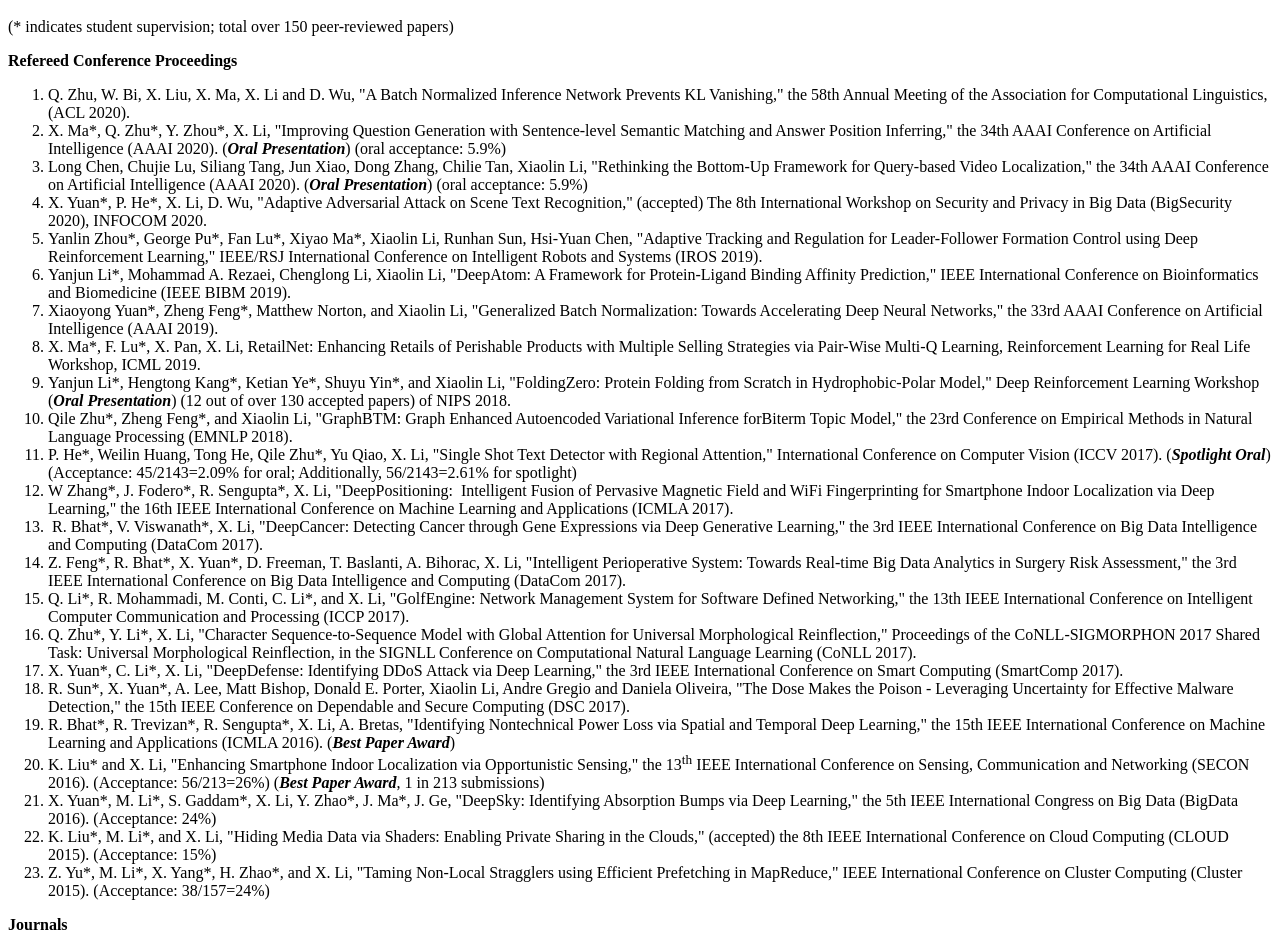
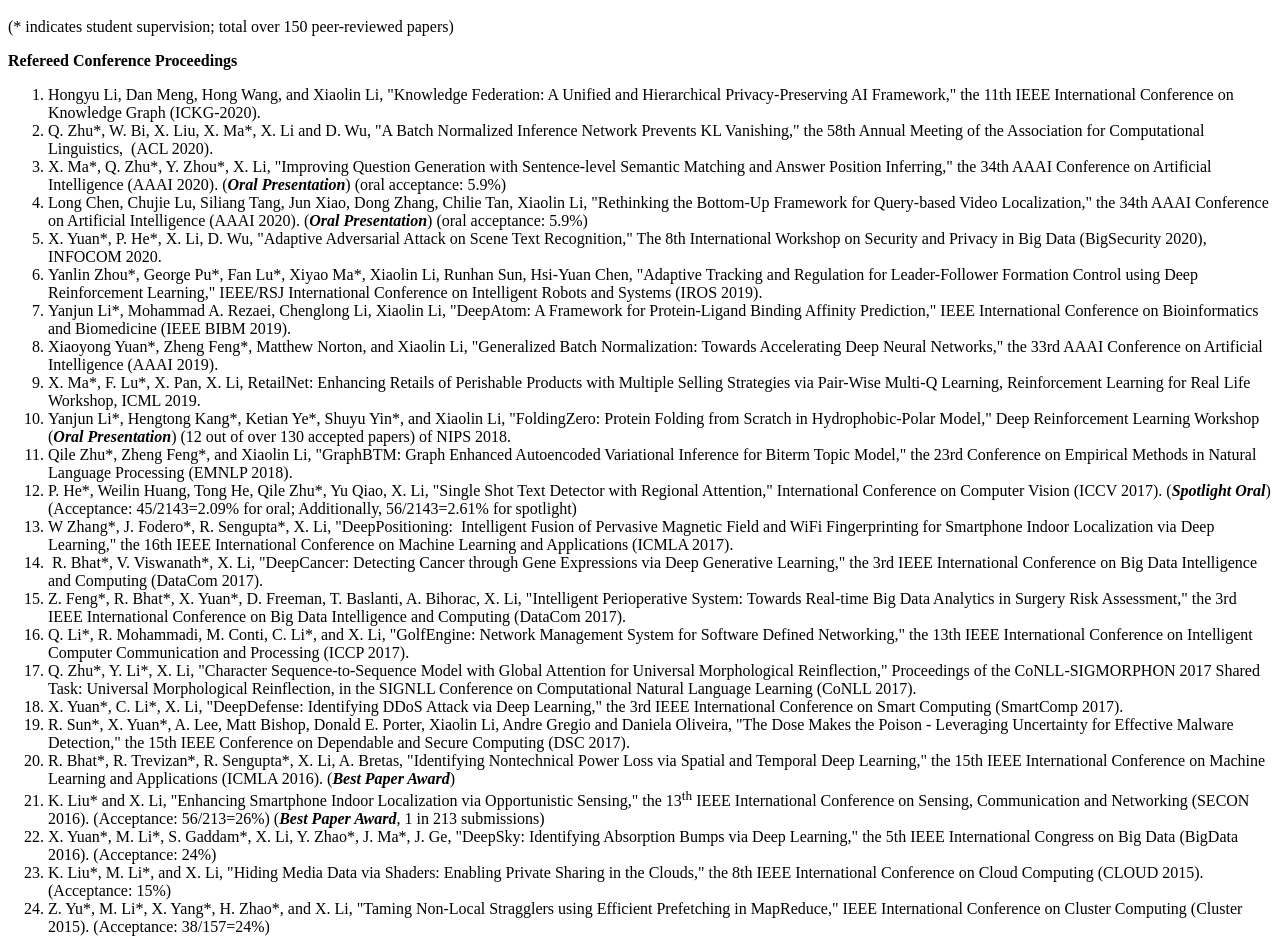
Before and after one commit to cognization/andyli, a plain HTML site: page recent-publications.html in a window 1280 px wide. Shown: the part 49-987 px from the top of the page. Drawn offline with Linux system fonts and the light colour scheme.

Commit message:
ICKG 2020

```diff
--- a/recent-publications.html
+++ b/recent-publications.html
@@ -12,7 +12,10 @@
     </p>
     <p><b>Refereed Conference Proceedings</b></p>
     <ol>
-      <li>Q. Zhu, W. Bi, X. Liu, X. Ma, X. Li and D. Wu, "A Batch Normalized
+      <li>Hongyu Li, Dan Meng, Hong Wang, and Xiaolin Li, "Knowledge Federation:
+        A Unified and Hierarchical Privacy-Preserving AI Framework," the 11th
+        IEEE International Conference on Knowledge Graph (ICKG-2020).</li>
+      <li>Q. Zhu*, W. Bi, X. Liu, X. Ma*, X. Li and D. Wu, "A Batch Normalized
         Inference Network Prevents KL Vanishing," the 58th Annual Meeting of the
         Association for Computational Linguistics,&nbsp; (ACL 2020).</li>
       <li>X. Ma*, Q. Zhu*, Y. Zhou*, X. Li, "Improving Question Generation with
@@ -26,8 +29,8 @@
         2020). (<b style="mso-bidi-font-weight:normal"><i style="mso-bidi-font-style:normal">Oral
             Presentation</i></b>) (oral acceptance: 5.9%)</li>
       <li>X. Yuan*, P. He*, X. Li, D. Wu, "Adaptive Adversarial Attack on Scene
-        Text Recognition," (accepted) The 8th International Workshop on Security
-        and Privacy in Big Data (BigSecurity 2020), INFOCOM 2020.</li>
+        Text Recognition," The 8th International Workshop on Security and
+        Privacy in Big Data (BigSecurity 2020), INFOCOM 2020.</li>
       <li>Yanlin Zhou<span style="mso-bidi-font-family:
 Arial;color:black">*</span>, George Pu<span style="mso-bidi-font-family:Arial;
 color:black">*</span>, Fan Lu<span style="mso-bidi-font-family:Arial;
@@ -56,7 +59,7 @@
             Presentation</i></b>) (12 out of over 130 accepted papers) of NIPS
         2018.<o:p></o:p></li>
       <li>Qile Zhu*, Zheng Feng*, and Xiaolin Li, "GraphBTM: Graph Enhanced
-        Autoencoded Variational Inference forBiterm Topic Model," the 23rd
+        Autoencoded Variational Inference for Biterm Topic Model," the 23rd
         Conference on Empirical Methods in Natural Language Processing (EMNLP
         2018).<o:p></o:p></li>
       <li>P. He*, Weilin Huang, Tong He, Qile Zhu*, Yu Qiao, X. Li, "Single Shot
@@ -116,9 +119,9 @@
           2016). (Acceptance: 24%)<o:p></o:p></span></li>
       <li><span style="mso-bidi-font-size:9.0pt;
 mso-bidi-font-family:Arial;color:black;">K. Liu*, M. Li*, and X. Li, "Hiding
-          Media Data via Shaders: Enabling Private Sharing in the Clouds,"
-          (accepted) the 8th IEEE International Conference on Cloud Computing
-          (CLOUD 2015). (Acceptance: 15%)<o:p></o:p></span></li>
+          Media Data via Shaders: Enabling Private Sharing in the Clouds," the
+          8th IEEE International Conference on Cloud Computing (CLOUD 2015).
+          (Acceptance: 15%)<o:p></o:p></span></li>
       <li><span style="mso-bidi-font-size:9.0pt;
 mso-bidi-font-family:Arial;color:black;">Z. Yu*, M. Li*, X. Yang*, H. Zhao*, and
           X. Li, "Taming Non-Local Stragglers using Efficient Prefetching in
@@ -171,7 +174,7 @@
 "><o:p></o:p></span></li>
       <li><span style="mso-bidi-font-family:Arial;
 color:black;">Roxana Daneshjou, et al, X. Li, et al (30 institutes), "Working
-          toward Precision Medicine: Predicting Phenotypes fromExomes in the
+          toward Precision Medicine: Predicting Phenotypes from Exomes in the
           Critical Assessment of Genome Interpretation (CAGI) Challenges," Human
           Mutation, Vol. 38 (9), pp. 1182-1192, Sep. 2017.<o:p></o:p></span></li>
       <li><span style="mso-bidi-font-size:9.0pt;
@@ -213,7 +216,7 @@
           Springer, 2013.<o:p></o:p></span></li>
       <li><span style="mso-bidi-font-size:9.0pt;mso-bidi-font-family:Arial;color:black;">M.
           Parashar and X. Li (Eds.), "Advanced Computational Infrastructures for
-          Parallel andDistributed Adaptive Applications," John Wiley and Sons,
+          Parallel and Distributed Adaptive Applications," John Wiley and Sons,
           2009.</span></li>
     </ol>
     <p><br>
```
